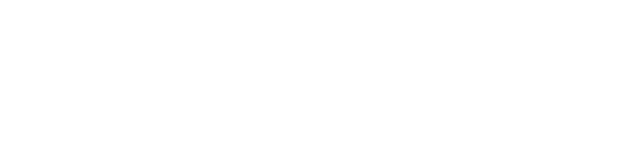
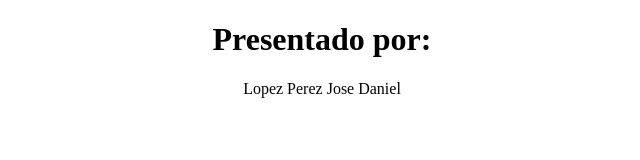
Before and after one commit to Otonieel4/Proyecto-Septiembre-04, a plain HTML site: page index.html in a window 1280 px wide. Shown: the whole page, without its empty margins (318-958 px from the left). Drawn offline with Linux system fonts and the light colour scheme.

Commit message:
Inicio del proyecto y Nombre del estudiante

```diff
--- a/index.html
+++ b/index.html
@@ -3,9 +3,14 @@
 <head>
     <meta charset="UTF-8">
     <meta name="viewport" content="width=device-width, initial-scale=1.0">
-    <title>Document</title>
+    <title>Mi primera pagina</title>
 </head>
 <body>
+    <center>
+        <h1>Presentado por:</h1>
+        <p>Lopez Perez Jose Daniel</p>
+
+    </center>
 
 </body>
 </html>
```
